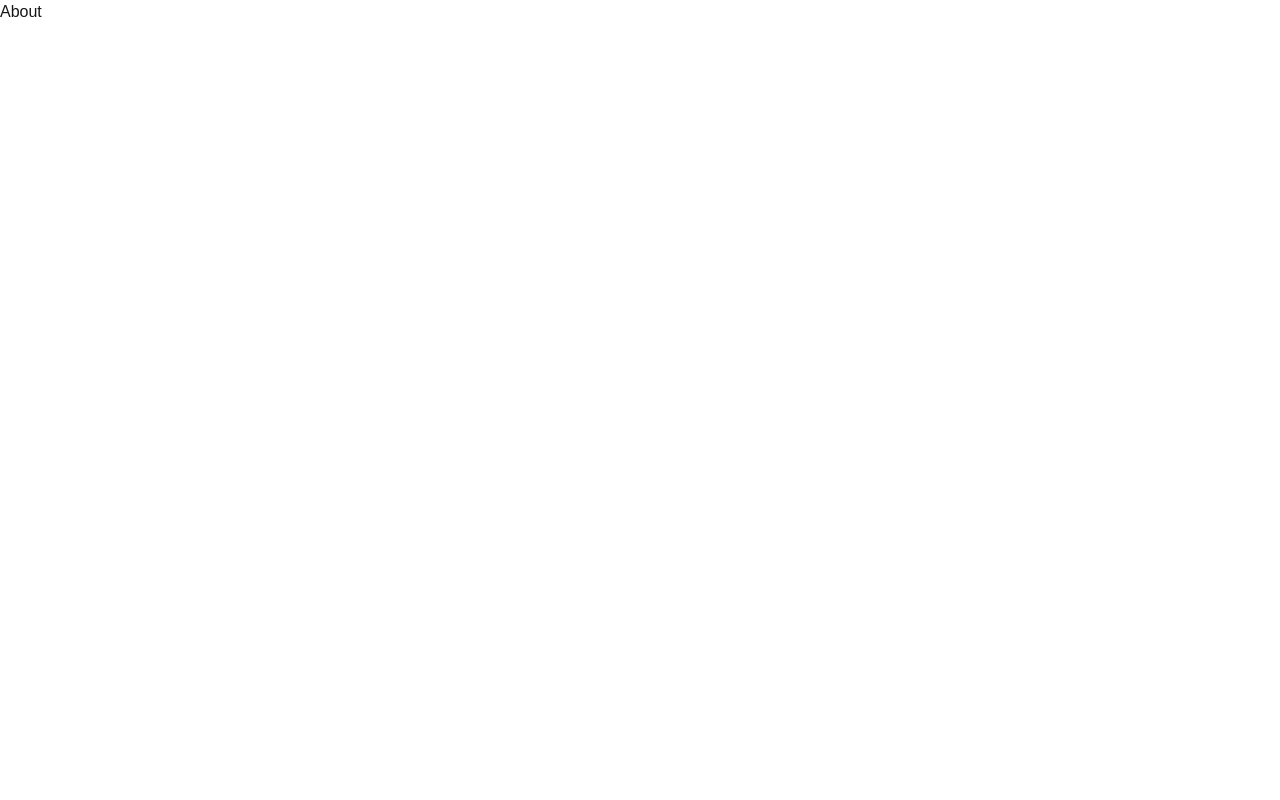
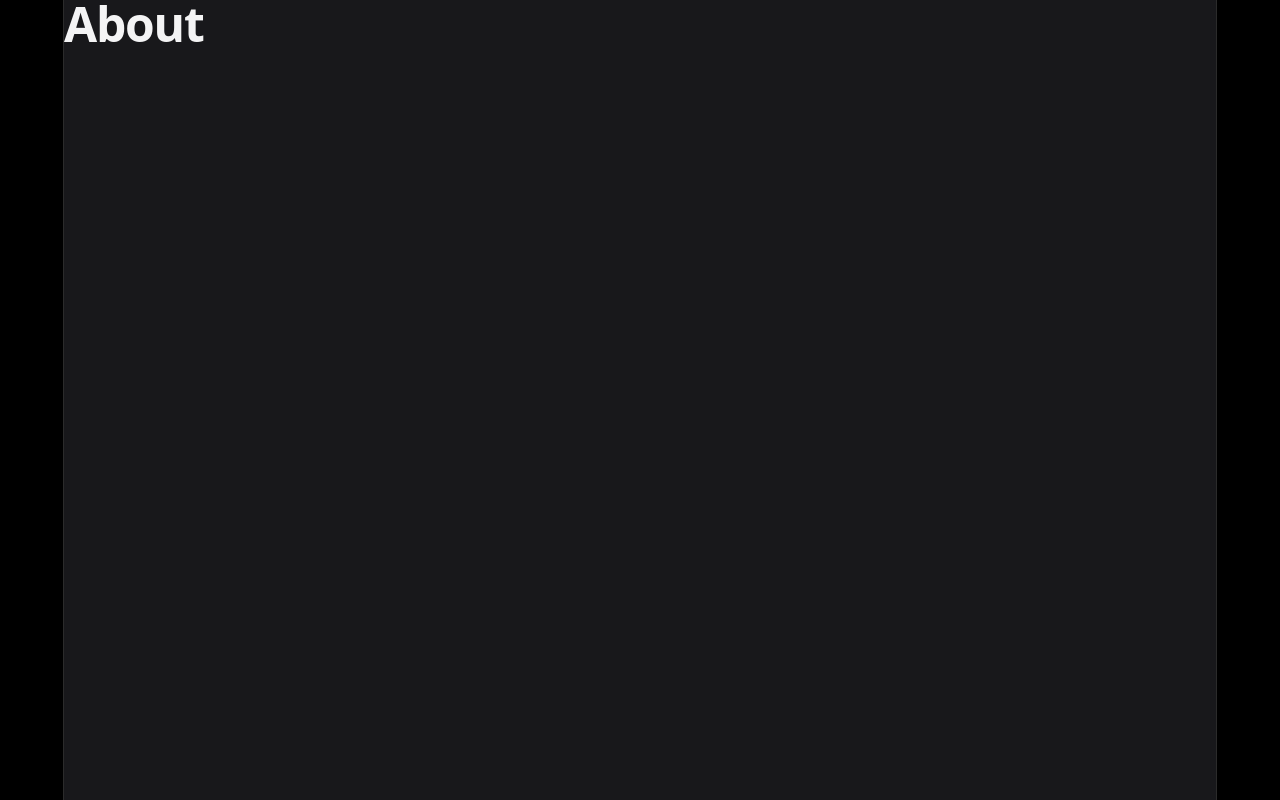
Before and after one commit to Vivite-Project/cv-website, a Next.js app: page /about in a window 1280 px wide. Built offline with nearby package versions, Linux system fonts and the light colour scheme.

Commit message:
[ADD] Added the basic layout, new pages and the title component

```diff
--- /dev/null
+++ b/src/components/layout.tsx
@@ -0,0 +1,17 @@
+import { ReactNode } from "react";
+
+interface LayoutProp {
+  children: ReactNode;
+}
+
+const Layout: React.FC<LayoutProp> = ({ children }) => {
+  return (
+    <div className="h-full bg-black lg:px-16 sm:px-8 flex justify-center">
+      <div className="h-full w-full max-w-7xl bg-zinc-900 ring-zinc-300/20 ring-1">
+        {children}
+      </div>
+    </div>
+  )
+}
+
+export default Layout;
--- /dev/null
+++ b/src/components/title.tsx
@@ -0,0 +1,15 @@
+import { ReactNode } from "react";
+
+interface LayoutProp {
+  children: ReactNode;
+}
+
+const Title: React.FC<LayoutProp> = ({ children }) => {
+  return (
+    <h1 className="text-4xl font-bold tracking-tight sm:text-5xl text-zinc-100">
+      {children}
+    </h1>
+  )
+}
+
+export default Title;
--- /dev/null
+++ b/src/pages/404.tsx
@@ -0,0 +1,13 @@
+import Title from "@/components/title";
+
+const NotFound: React.FC = () => {
+  return (
+    <div className="flex justify-center w-full h-full items-center">
+      <Title>
+        Page not found
+      </Title>
+    </div>
+  )
+}
+
+export default NotFound;
--- a/src/pages/_app.tsx
+++ b/src/pages/_app.tsx
@@ -1,8 +1,13 @@
+import Layout from '@/components/layout';
 import '@/styles/globals.css';
 import { AppProps } from 'next/app';
 
 const MyApp: React.FC<AppProps> = ({ Component, pageProps }) => {
-  return <Component {...pageProps} />;
+  return (
+    <Layout>
+      <Component {...pageProps} />
+    </Layout>
+  );
 }
 
 export default MyApp;
--- a/src/pages/_document.tsx
+++ b/src/pages/_document.tsx
@@ -2,9 +2,9 @@ import { Html, Head, Main, NextScript } from 'next/document';
 
 const Document: React.FC = () => {
   return (
-    <Html>
+    <Html lang='en' className='h-full'>
       <Head />
-      <body>
+      <body className='h-full'>
         <Main />
         <NextScript />
       </body>
--- a/src/pages/about.tsx
+++ b/src/pages/about.tsx
@@ -1,5 +1,11 @@
-export default function Home() {
+import Title from "@/components/title";
+
+const About: React.FC = () => {
   return (
-    <h1>About</h1>
-  );
+    <Title>
+      About
+    </Title>
+  )
 }
+
+export default About;
--- a/src/pages/contact.tsx
+++ b/src/pages/contact.tsx
@@ -1,5 +1,11 @@
-export default function Home() {
+import Title from "@/components/title";
+
+const Contact: React.FC = () => {
   return (
-    <h1>Contact</h1>
-  );
+    <Title>
+      Contact
+    </Title>
+  )
 }
+
+export default Contact;
--- /dev/null
+++ b/src/pages/experiences.tsx
@@ -0,0 +1,11 @@
+import Title from "@/components/title";
+
+const Experiences: React.FC = () => {
+  return (
+    <Title>
+      Experiences
+    </Title>
+  )
+}
+
+export default Experiences;
--- a/src/pages/experiencies.tsx
+++ /dev/null
@@ -1,5 +0,0 @@
-export default function Home() {
-  return (
-    <h1>Experiencies</h1>
-  );
-}
--- a/src/pages/projects.tsx
+++ b/src/pages/projects.tsx
@@ -1,5 +1,11 @@
-export default function Home() {
+import Title from "@/components/title";
+
+const Projects: React.FC = () => {
   return (
-    <h1>Projects</h1>
-  );
+    <Title>
+      Projects
+    </Title>
+  )
 }
+
+export default Projects;
--- a/src/styles/globals.css
+++ b/src/styles/globals.css
@@ -2,26 +2,6 @@
 @tailwind components;
 @tailwind utilities;
 
-:root {
-  --background: #ffffff;
-  --foreground: #171717;
+#__next {
+  @apply h-full;
 }
-
-@media (prefers-color-scheme: dark) {
-  :root {
-    --background: #0a0a0a;
-    --foreground: #ededed;
-  }
-}
-
-body {
-  color: var(--foreground);
-  background: var(--background);
-  font-family: Arial, Helvetica, sans-serif;
-}
-
-@layer utilities {
-  .text-balance {
-    text-wrap: balance;
-  }
-}
```
